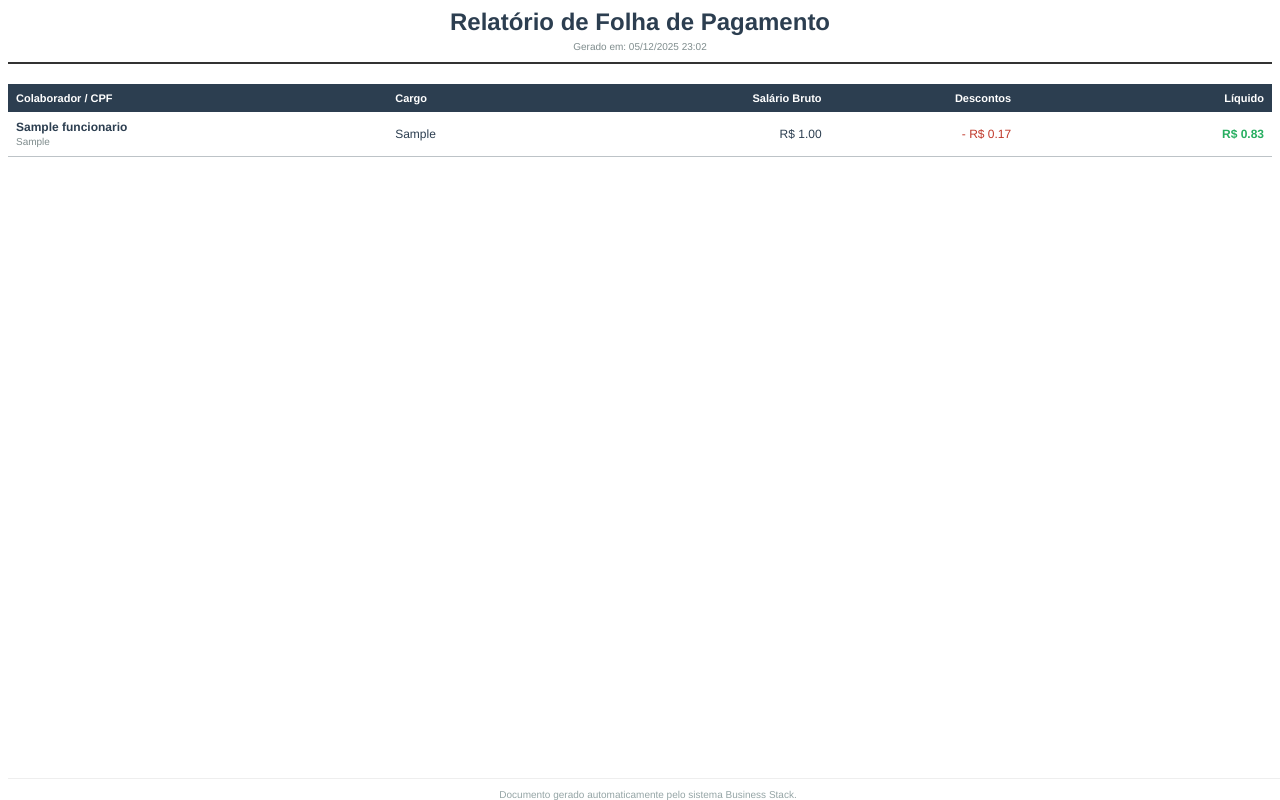
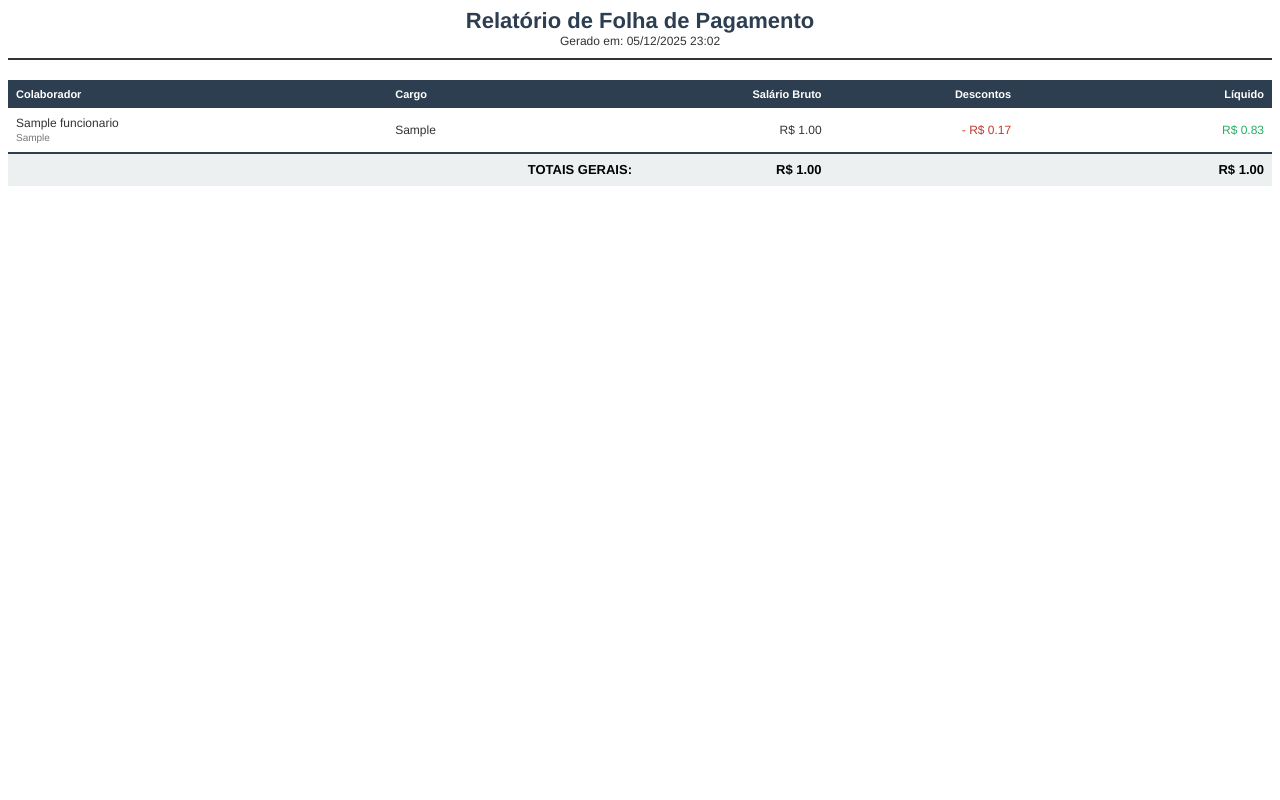
Before and after one commit to vandersongc/Business_Stack, a Django app: template human_resources/templates/human_resources/folha_pdf_template.html in a window 1280 px wide. Run offline with Django 5.2, Linux system fonts and the light colour scheme; tables that the repository leaves empty hold one stand-in row (values such as "Sample post"); the template is opened without the code that fills it: values that come from a table or form of the project are taken from there, most other values are stand-ins (such as "Sample title", 1, 10 or a date in 2020).

Commit message:
f pgt Ok

```diff
--- a/human_resources/templates/human_resources/folha_pdf_template.html
+++ b/human_resources/templates/human_resources/folha_pdf_template.html
@@ -3,80 +3,35 @@
 <head>
     <meta charset="utf-8">
     <style>
-        @page {
-            size: A4;
-            margin: 1cm;
-        }
-        body {
-            font-family: Helvetica, Arial, sans-serif;
-            font-size: 12px;
-        }
-        .header {
-            text-align: center;
-            margin-bottom: 20px;
-            border-bottom: 2px solid #333;
-            padding-bottom: 10px;
-        }
-        h1 {
-            color: #2c3e50;
-            font-size: 24px;
-            margin: 0;
-        }
-        .date {
-            color: #7f8c8d;
-            font-size: 10px;
-            margin-top: 5px;
-        }
-        table {
-            width: 100%;
-            border-collapse: collapse;
-            margin-top: 10px;
-        }
-        th {
-            background-color: #2c3e50;
-            color: white;
-            padding: 8px;
-            text-align: left;
-            font-weight: bold;
-            font-size: 11px;
-        }
-        td {
-            border-bottom: 1px solid #bdc3c7;
-            padding: 8px;
-            color: #2c3e50;
-        }
-        .money {
-            text-align: right;
-            white-space: nowrap;
-        }
+        @page { size: A4; margin: 1cm; }
+        body { font-family: Helvetica, Arial, sans-serif; font-size: 12px; color: #333; }
+        .header { text-align: center; margin-bottom: 20px; border-bottom: 2px solid #333; padding-bottom: 10px; }
+        h1 { color: #2c3e50; font-size: 22px; margin: 0; }
+        table { width: 100%; border-collapse: collapse; margin-top: 10px; }
+        th { background-color: #2c3e50; color: white; padding: 8px; text-align: left; font-size: 11px; }
+        td { border-bottom: 1px solid #eee; padding: 8px; }
+        .money { text-align: right; white-space: nowrap; }
+
+        /* Estilo da Linha de Total */
         .total-row td {
+            background-color: #ecf0f1;
             border-top: 2px solid #2c3e50;
             font-weight: bold;
-            background-color: #ecf0f1;
-            padding: 10px 8px;
-        }
-        .footer {
-            position: fixed;
-            bottom: 0;
-            width: 100%;
-            text-align: center;
-            font-size: 10px;
-            color: #95a5a6;
-            padding-top: 10px;
-            border-top: 1px solid #eee;
+            font-size: 13px;
+            color: #000;
         }
     </style>
 </head>
 <body>
     <div class="header">
         <h1>Relatório de Folha de Pagamento</h1>
-        <div class="date">Gerado em: {% now "d/m/Y H:i" %}</div>
+        <div>Gerado em: {% now "d/m/Y H:i" %}</div>
     </div>
 
     <table>
         <thead>
             <tr>
-                <th width="30%">Colaborador / CPF</th>
+                <th width="30%">Colaborador</th>
                 <th width="20%">Cargo</th>
                 <th width="15%" class="money">Salário Bruto</th>
                 <th width="15%" class="money">Descontos</th>
@@ -86,21 +41,21 @@
         <tbody>
             {% for func in funcionarios %}
             <tr>
-                <td>
-                    <strong>{{ func.nome_completo }}</strong><br>
-                    <span style="color: #7f8c8d; font-size: 10px;">{{ func.cpf }}</span>
-                </td>
+                <td>{{ func.nome_completo }}<br><small style="color:#777">{{ func.cpf }}</small></td>
                 <td>{{ func.cargo }}</td>
                 <td class="money">R$ {{ func.salario|floatformat:2 }}</td>
                 <td class="money" style="color: #c0392b;">- R$ {{ func.calculo_descontos|floatformat:2 }}</td>
-                <td class="money" style="color: #27ae60; font-weight: bold;">R$ {{ func.salario_liquido|floatformat:2 }}</td>
+                <td class="money" style="color: #27ae60;">R$ {{ func.salario_liquido|floatformat:2 }}</td>
             </tr>
             {% endfor %}
+
+            <tr class="total-row">
+                <td colspan="2" style="text-align: right;">TOTAIS GERAIS:</td>
+                <td class="money">R$ {{ total_bruto|floatformat:2 }}</td>
+                <td></td>
+                <td class="money">R$ {{ total_liquido|floatformat:2 }}</td>
+            </tr>
         </tbody>
     </table>
-
-    <div class="footer">
-        Documento gerado automaticamente pelo sistema Business Stack.
-    </div>
 </body>
 </html>
```
Also changed, not shown: human_resources/templates/human_resources/folha_de_pagamento.html (+12 -6 lines), human_resources/views.py (+26 -7 lines).
